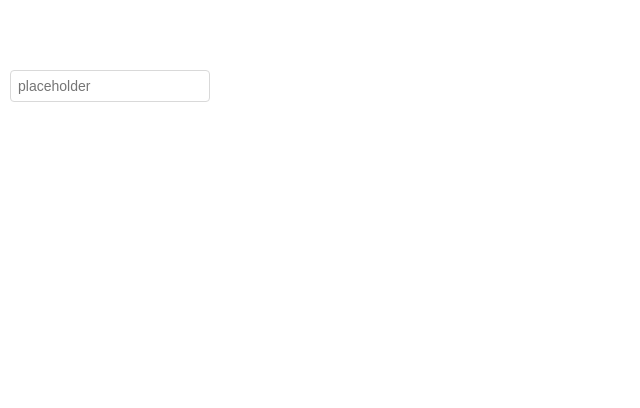
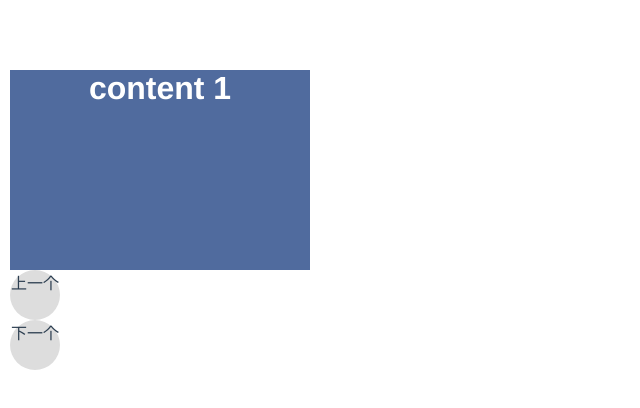
Before and after one commit to xianjiezh/nat, a Vue app: page / in a window 1280 px wide. Shown: the top 408 px of the page, without its empty margins (0-640 px from the left). Built offline with nearby package versions, Linux system fonts and the light colour scheme.

Commit message:
添加轮播初步

```diff
--- a/public/index.html
+++ b/public/index.html
@@ -6,13 +6,6 @@
   <meta name="viewport" content="width=device-width, initial-scale=1.0">
   <meta http-equiv="X-UA-Compatible" content="ie=edge">
   <title>nat-ui</title>
-  <style>
-    * {
-      margin: 0;
-      padding: 0;
-      box-sizing: border-box;
-    }
-  </style>
   <script src="//at.alicdn.com/t/font_995618_cfqpu5re85.js"></script>
 </head>
 <body>
--- a/src/App.vue
+++ b/src/App.vue
@@ -7,23 +7,45 @@
     <n-button icon="left">default</n-button>
     <n-button type="danger" icon="left">danger</n-button> -->
     <!-- <n-input v-model="value" placeholder="aaa" clearable></n-input> -->
-    <n-input width="200px" v-model="value" placeholder="placeholder"></n-input>
-    <div>{{value}}</div>
+    <!-- <n-input width="200px" v-model="value" placeholder="placeholder"></n-input>
+    <div>{{value}}</div> -->
+    <n-carousel>
+      <n-carousel-item>
+        <div class="content">
+          <h1>content 1 </h1>
+        </div>
+      </n-carousel-item>
+      <n-carousel-item>
+        <div class="content">
+          <h1>content 2 </h1>
+        </div>
+      </n-carousel-item>
+      <n-carousel-item>
+        <div class="content">
+          <h1>content 3 </h1>
+        </div>
+      </n-carousel-item>
+    </n-carousel>
   </div>
 </div>
 </template>
 
 <script>
+
 import NButton from "./components/button"
 import ButtonGroup from "./components/button-group"
 import NInput from './components/input'
-import NCrousel from './components/carousel'
+import NCarousel from './components/carousel'
+import NCarouselItem from './components/carousel-item'
+
 export default {
   name: "app",
   components: {
     NButton,
     ButtonGroup,
     NInput,
+    NCarousel,
+    NCarouselItem,
   },
   data() {
     return {
@@ -33,10 +55,15 @@ export default {
   },
   methods: {
   }
-};
+}
 </script>
 
 <style lang="scss">
+* {
+  margin: 0;
+  padding: 0;
+  box-sizing: border-box;
+}
 #app {
   font-family: "Avenir", Helvetica, Arial, sans-serif;
   -webkit-font-smoothing: antialiased;
@@ -45,5 +72,13 @@ export default {
   color: #2c3e50;
   margin-top: 60px;
   padding: 10px;
+  .content {
+    background-color: #506b9e;
+    height: 200px;
+    width: 300px;
+    > h1 {
+      color: #fff;
+    }
+  }
 }
 </style>
--- a/src/components/Input.vue
+++ b/src/components/Input.vue
@@ -26,7 +26,7 @@ export default {
         default: '32px',
         large: '40px',
       }
-      return sizes[this.size]
+      return !!sizes[this.size]
     }
   },
   data() {
--- /dev/null
+++ b/src/components/carousel-item.vue
@@ -0,0 +1,22 @@
+<template>
+  <div class="n-carousel-item">
+    <slot></slot>
+  </div>
+</template>
+
+<script>
+export default {
+  name: 'NCarouselItem',
+  data() {
+    return {
+
+    }
+  }
+}
+</script>
+
+<style lang="scss" scoped>
+.n-carousel-item {
+
+}
+</style>
--- a/src/components/carousel.vue
+++ b/src/components/carousel.vue
@@ -1,13 +1,94 @@
 <template>
-  <div></div>
+  <div class="n-carousel">
+    <div class="carousel-view"
+      :style="`width: ${containerWidth}px;`">
+      <div
+        class="carousel-wrapper"
+        :style="`
+        transition: transform .5s ease;
+        transform: translate3d(${transformDistance}px, 0, 0);
+        `"
+      >
+      <slot></slot>
+    </div>
+    </div>
+
+    <div @click="movePrev" class="button-prev">上一个</div>
+    <div @click="moveNext" class="button-next">下一个</div>
+    <div class="nav-bar"></div>
+  </div>
 </template>
 
 <script>
+import NCarouselItem from '../components/carousel-item'
 export default {
-  name: 'n-carousel'
+  name: 'n-carousel',
+  data() {
+    return {
+      currentIndex: 0,
+      containerWidth: '',
+      carouselNum: 0,
+    }
+  },
+  watch: {
+    currentIndex(newValue, oldValue) {
+      if (newValue < 0) {
+        this.currentIndex = this.carouselNum - 1
+        return
+      }
+      this.currentIndex = this.currentIndex % this.carouselNum
+    }
+  },
+  computed: {
+    transformDistance() {
+      return -1 * this.currentIndex * (this.containerWidth - 0)
+    }
+  },
+  props: {
+    autoPlay: {
+      type: Boolean,
+      default: false,
+    }
+  },
+  methods: {
+    movePrev() {
+      this.currentIndex -= 1
+    },
+    moveNext() {
+      this.currentIndex += 1
+    }
+  },
+  mounted() {
+    const width = window.getComputedStyle(this.$el.querySelector('.n-carousel-item')).width
+    if (width) {
+      this.containerWidth = width.match(/(\S*?)px$/)[1] - 0
+    }
+    this.carouselNum = this.$el.querySelector('.carousel-wrapper').children.length
+  }
 }
 </script>
 
 <style lang="scss" scoped>
+.n-carousel {
+  .carousel-view {
+    overflow-x: hidden;
+  > .carousel-wrapper {
+      display: flex;
+      flex-wrap: nowrap;
+      flex-shrink: 1;
+    }
+  }
 
+  > .button-prev {
+    height: 50px;
+    width: 50px;
+    border-radius: 50%;
+    background-color: #fff;
+    background-color: #ddd;
+    cursor: pointer;
+  }
+  > .button-next {
+    @extend .button-prev;
+  }
+}
 </style>
```
